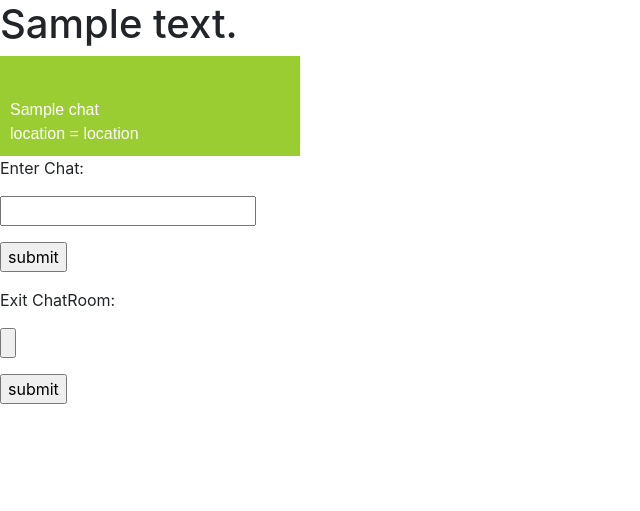
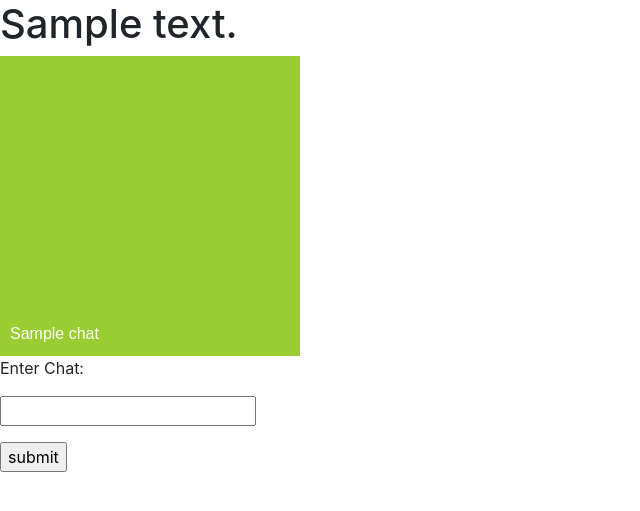
Before and after one commit to Preebie/Hackathon-2020, a Flask app: template templates/ZacharyChatbox.html in a window 1280 px wide. Shown: the part 56-567 px from the top of the page, without its empty margins (0-640 px from the left). Run offline with Flask 2, Linux system fonts and the light colour scheme; the template is opened without the code that fills it: most values are stand-ins (such as "Sample title", 1, 10 or a date in 2020); some libraries are stand-ins or nearby versions.

Commit message:
update with chatbox morning

```diff
--- a/templates/Locations.html
+++ b/templates/Locations.html
@@ -3,7 +3,7 @@
 {% block content %}
    <body style="background-color:maroon;">
    </body>
-<form action="http://127.0.0.1:5000/my-link/" method="get">
+<form action="http://127.0.0.1:5000/Zachary" method="get">
     <p style = "text-align:center"><input type="submit" name="nm" value="Go to Zachary!"></p>
 <form action="http://127.0.0.1:5000/Evans" method="get">
     <p style = "text-align:center"><input type="submit" name="nm" value="Go to Evans!"></p>
--- a/templates/ZacharyChatbox.html
+++ b/templates/ZacharyChatbox.html
@@ -2,12 +2,13 @@
 {% block title %}User Page{% endblock %}
 
 {% block content %}
-
-<div style="height:100px;width:300px;overflow:auto;background-color:yellowgreen;color:white;scrollbar-base-color:gold;font-family:sans-serif;padding:10px;display: flex;flex-direction: column-reverse;">
-    <meta http-equiv="refresh" content="6">
+<script>setInterval(function() {
+$("#reloadContent").load(location.href+" #reloadContent>*","");
+}, 200000);</script>
+<div id = "reloadContent" style="height:300px;width:300px;overflow:auto;background-color:yellowgreen;color:white;scrollbar-base-color:gold;font-family:sans-serif;padding:10px;display: flex;flex-direction: column-reverse;">
+    <meta http-equiv="refresh" content="10">
 {% for chat in chats: %}
     <br>{% print chat %}<br>
-    location = location
 {% endfor %}
 </div>
 
@@ -16,9 +17,7 @@
     <p>Enter Chat:</p>
     <p><input type="text" name="chat" /></p>
     <p><input type="submit" value="submit"></p>
-    <p>Exit ChatRoom:</p>
-    <p><input type="button" name="exit" /></p>
-    <p><input type="submit" value="submit"></p>
+
 </form>
 
 {% endblock %}
```
